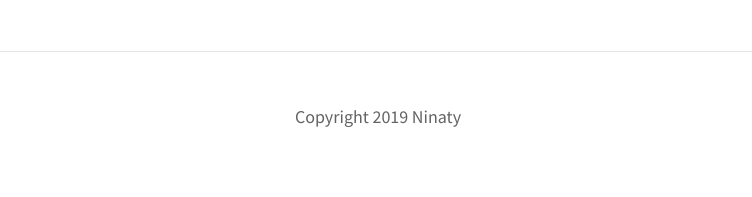
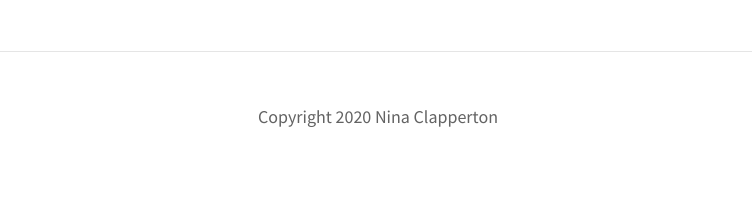
Before and after one commit to Ninaty/ninaty.github.io, a Jekyll site: the page built from pages/about.md, in a window 1280 px wide. Shown: the part 843-1040 px from the top of the page, without its empty margins (262-1014 px from the left). Built offline with Jekyll 4.4.1, drawn with Linux system fonts in a browser that asks for light colours.

Commit message:
Feb 12 class

```diff
--- a/_config.yml
+++ b/_config.yml
@@ -19,12 +19,12 @@ gridlayout: false # change to true if you want grd layout
 header_text: Me and my blog
 
 # find an image for your own home page and put it into the images folder
-header_feature_image: /images/P1010265.jpeg
+header_feature_image: /images/hhh.jpeg
 twitter_username:   #change to your own twitter account
 lang: en_gb
 # change the following to your name or site name
 footer_text:
-    "Copyright 2019 Ninaty"
+    "Copyright 2020 Nina Clapperton"
   # Icons
   # If you have any of these accounts add them in here
 rss: false  # Make sure you created a feed.xml with feed.xml layout
```
